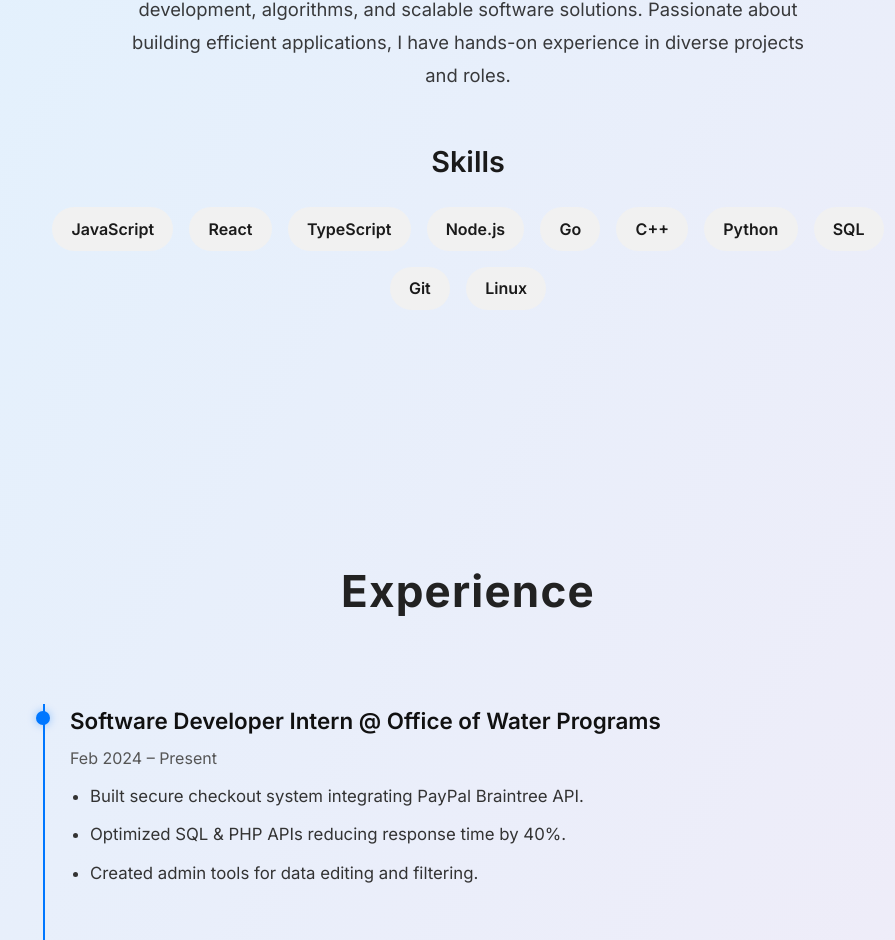
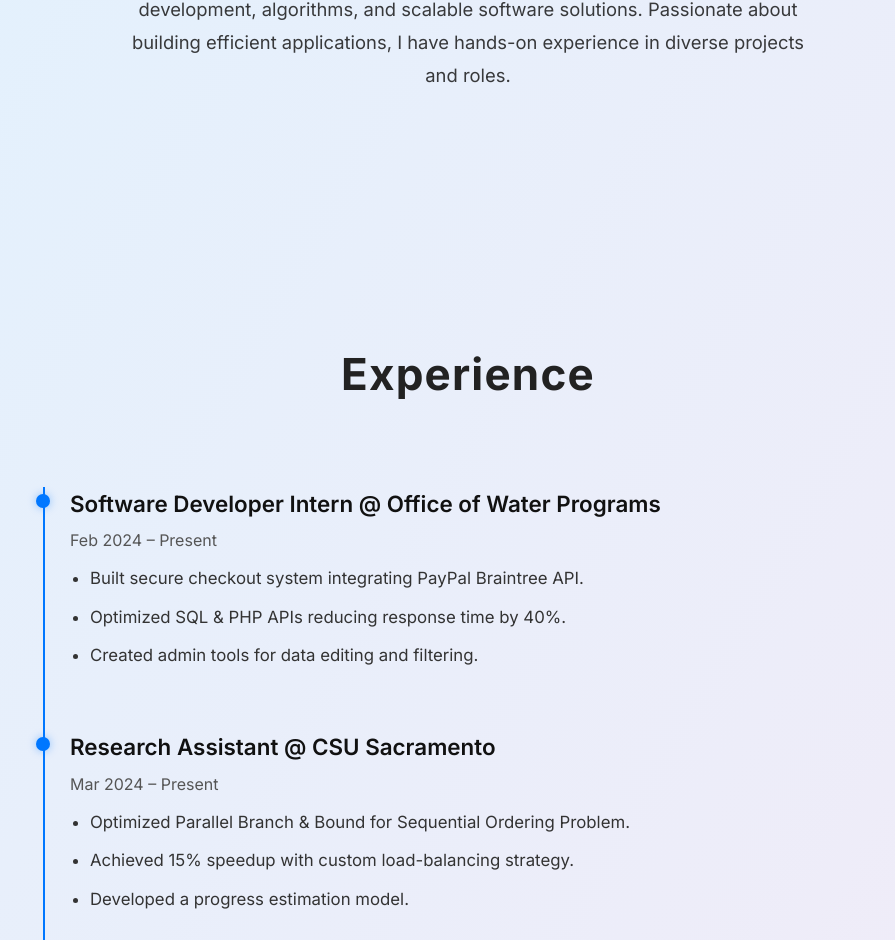
Before and after one commit to ekjyotshinh/portfolio, a React (Vite) app: page / in a window 1280 px wide. Shown: the part 1135-2075 px from the top of the page, without its empty margins (172-1067 px from the left). Built offline with nearby package versions, Linux system fonts and the light colour scheme.

Commit message:
removed skill section

```diff
--- a/src/components/About/About.css
+++ b/src/components/About/About.css
@@ -25,40 +25,6 @@
     margin-right: auto;
 }
 
-.skills-section {
-    margin-bottom: 3rem;
-}
-
-.skills-section h3 {
-    font-size: 1.8rem;
-    margin-bottom: 1.5rem;
-    font-weight: 600;
-}
-
-.skills-list {
-    display: flex;
-    flex-wrap: wrap;
-    justify-content: center;
-    gap: 1rem;
-    padding: 0;
-    list-style: none;
-}
-
-.skills-list li {
-    background-color: #f1f1f1;
-    padding: 0.6rem 1.2rem;
-    border-radius: 9999px;
-    font-weight: 600;
-    font-size: 1rem;
-    color: var(--text-secondary);
-    transition: background-color 0.3s ease;
-    cursor: default;
-}
-
-.skills-list li:hover {
-    background-color: #e0d7ff;
-}
-
 /* Responsive */
 
 @media (max-width: 600px) {
@@ -70,18 +36,4 @@
         font-size: 1rem;
         max-width: 100%;
     }
-
-    .skills-section h3 {
-        font-size: 1.4rem;
-    }
-
-    .skills-list li {
-        font-size: 0.9rem;
-        padding: 0.5rem 1rem;
-    }
-
-    .resume-btn {
-        font-size: 1rem;
-        padding: 0.75rem 1.5rem;
-    }
 }
--- a/src/components/About/About.jsx
+++ b/src/components/About/About.jsx
@@ -11,23 +11,6 @@ function About() {
           with a 3.96 GPA. I specialize in full-stack development, algorithms, and scalable software solutions.
           Passionate about building efficient applications, I have hands-on experience in diverse projects and roles.
         </p>
-
-        <div className="skills-section">
-          <h3>Skills</h3>
-          <ul className="skills-list">
-            <li>JavaScript</li>
-            <li>React</li>
-            <li>TypeScript</li>
-            <li>Node.js</li>
-            <li>Go</li>
-            <li>C++</li>
-            <li>Python</li>
-            <li>SQL</li>
-            <li>Git</li>
-            <li>Linux</li>
-          </ul>
-        </div>
-
       </div>
     </SectionContainer>
   )
```
